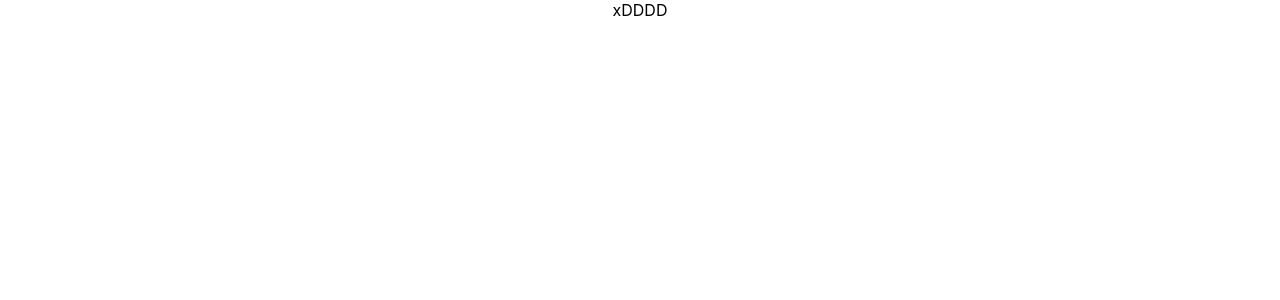
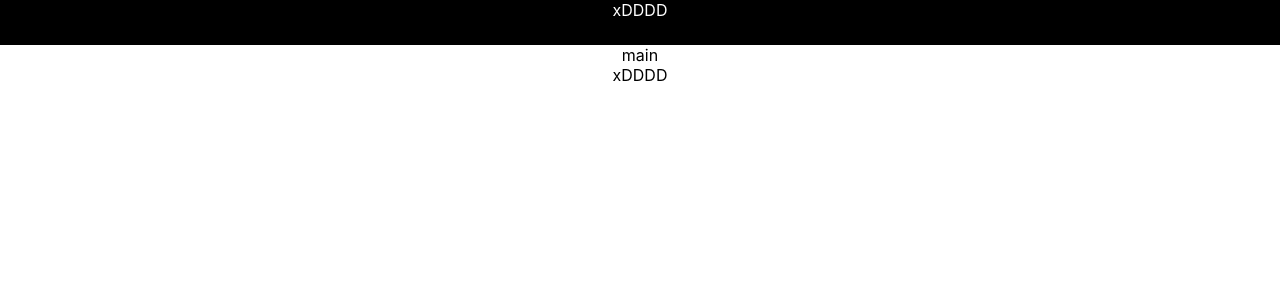
Before and after one commit to Atholn/adidas-site, a React (Create React App) app: page / in a window 1280 px wide. Shown: the top 300 px of the page. Built offline with nearby package versions, Linux system fonts and the light colour scheme.

Commit message:
add basic components

```diff
--- a/package.json
+++ b/package.json
@@ -39,5 +39,8 @@
       "last 1 firefox version",
       "last 1 safari version"
     ]
+  },
+  "devDependencies": {
+    "sass": "^1.58.3"
   }
 }
--- a/src/App.tsx
+++ b/src/App.tsx
@@ -22,9 +22,6 @@ function App() {
         </a>
       </header> */}
     <MainPage/>
-
-
-
     </div>
   );
 }
--- /dev/null
+++ b/src/components/basic-components/footer/footer.scss
@@ -0,0 +1,3 @@
+footer{
+  background-color: #616363;
+}
--- /dev/null
+++ b/src/components/basic-components/footer/footer.tsx
@@ -0,0 +1,9 @@
+
+
+function Footer() {
+  return <div>
+    xDDDD
+  </div>
+}
+
+export default Footer;
--- /dev/null
+++ b/src/components/basic-components/footer/index.ts
@@ -0,0 +1,2 @@
+import Footer from "./footer";
+export default Footer;
--- /dev/null
+++ b/src/components/basic-components/header/header.scss
@@ -0,0 +1,6 @@
+.header{
+  background-color: black;
+  color: white;
+  width: 100%;
+  height: 45px
+}
--- /dev/null
+++ b/src/components/basic-components/header/header.tsx
@@ -0,0 +1,9 @@
+import "./header.scss";
+
+function Header() {
+  return <div className="header">
+    xDDDD
+  </div>
+}
+
+export default Header;
--- /dev/null
+++ b/src/components/basic-components/header/index.ts
@@ -0,0 +1,2 @@
+import Header from "./header";
+export default Header;
--- a/src/pages/main-page/main-page.tsx
+++ b/src/pages/main-page/main-page.tsx
@@ -1,8 +1,12 @@
+import Footer from "../../components/basic-components/footer";
+import Header from "../../components/basic-components/header";
 
 
 function MainPage() {
   return <div>
-    xDDDD
+    <Header/>
+    main
+    <Footer/>
   </div>
 }
 
```
Also changed, not shown: 1 other file (tests, documents, lock files or other folders).
